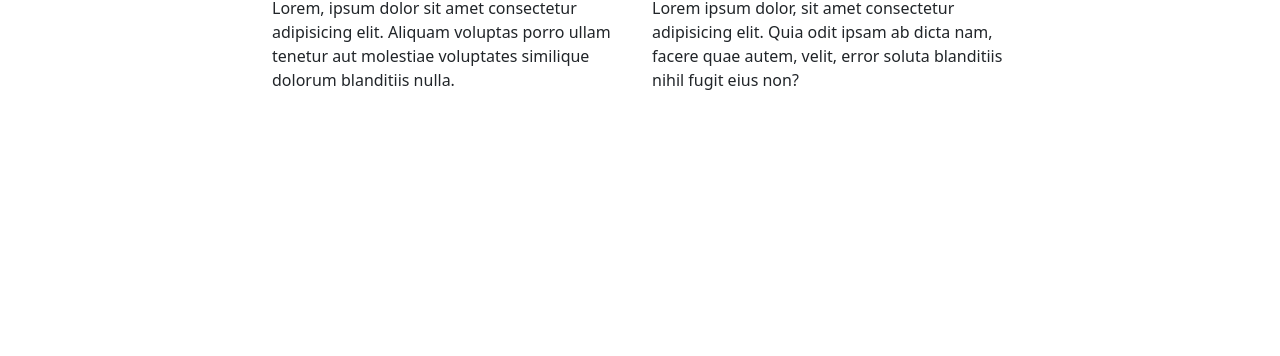
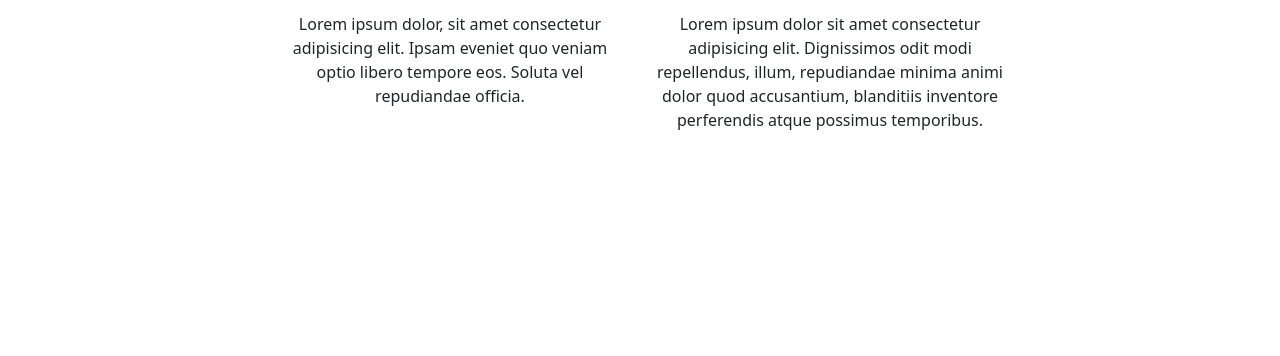
Before and after one commit to mixx-code/my-portpolio, a plain HTML site: page index.html in a window 1280 px wide. Shown: the part 744-1100 px from the top of the page. Drawn offline with nearby package versions, Linux system fonts and the light colour scheme.

Commit message:
akhir pembuatan about me

```diff
--- a/index.html
+++ b/index.html
@@ -56,14 +56,18 @@
     <!-- About -->
     <section id="about">
       <div class="container">
-        <div class="row text-center">
+        <div class="row text-center mb-3">
           <div class="col">
             <h2>About Me</h2>
           </div>
         </div>
-        <div class="row justify-content-center">
-          <div class="col-4">Lorem, ipsum dolor sit amet consectetur adipisicing elit. Aliquam voluptas porro ullam tenetur aut molestiae voluptates similique dolorum blanditiis nulla.</div>
-          <div class="col-4">Lorem ipsum dolor, sit amet consectetur adipisicing elit. Quia odit ipsam ab dicta nam, facere quae autem, velit, error soluta blanditiis nihil fugit eius non?</div>
+        <div class="row justify-content-center fd-5 text-center">
+          <div class="col-4">
+            <p>Lorem ipsum dolor, sit amet consectetur adipisicing elit. Ipsam eveniet quo veniam optio libero tempore eos. Soluta vel repudiandae officia.</p>
+          </div>
+          <div class="col-4">
+            <p>Lorem ipsum dolor sit amet consectetur adipisicing elit. Dignissimos odit modi repellendus, illum, repudiandae minima animi dolor quod accusantium, blanditiis inventore perferendis atque possimus temporibus.</p>
+          </div>
         </div>
       </div>
     </section>
```
